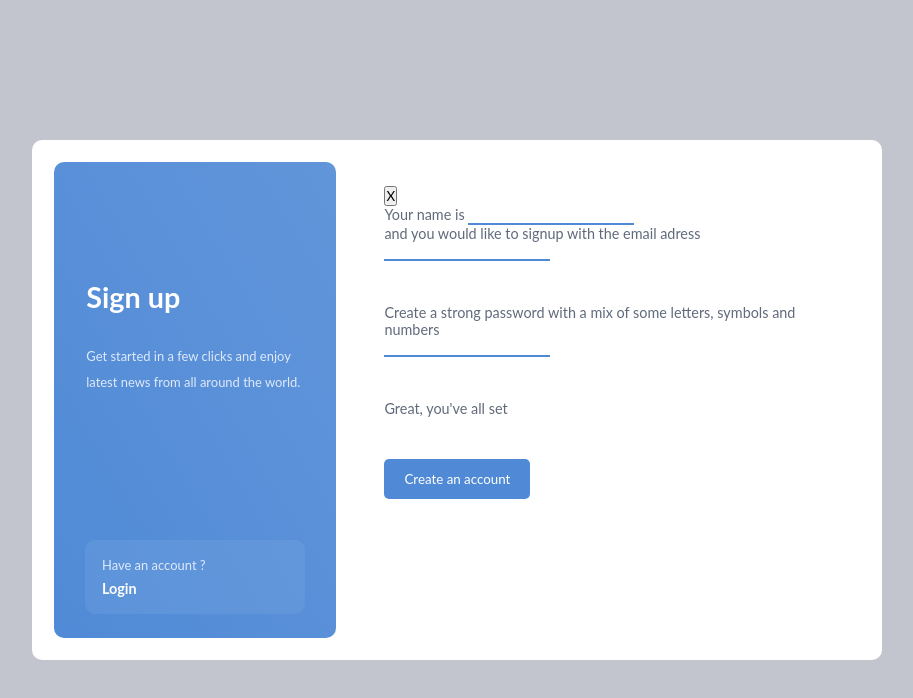
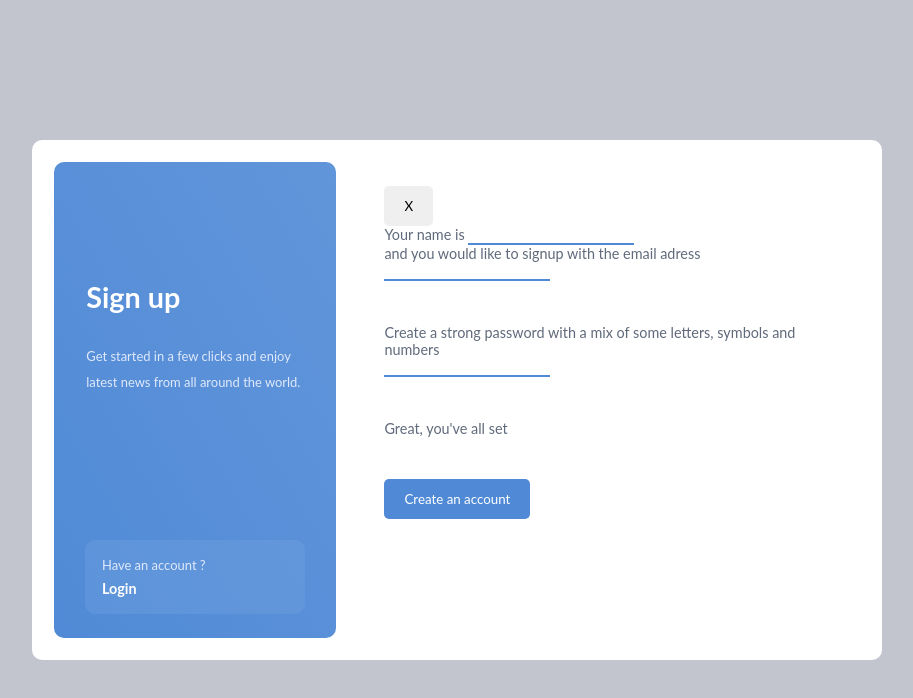
Before and after one commit to amarolahy/interactive-signup, a website built with webpack: page index.html in a window 1280 px wide. Shown: the whole page, without its empty margins (183-1096 px from the left). Built offline with nearby package versions, Linux system fonts and the light colour scheme.

Commit message:
Assign class to navigation button

```diff
--- a/index.html
+++ b/index.html
@@ -19,7 +19,7 @@
         </div>
       </div>
       <div class="right-panel">
-        <button class="navigation">X</button>
+        <button class="btn navigation">X</button>
         <div class="signup">
           <div class="user-info">
             <div class="text inline-block">Your name is </div>
```
